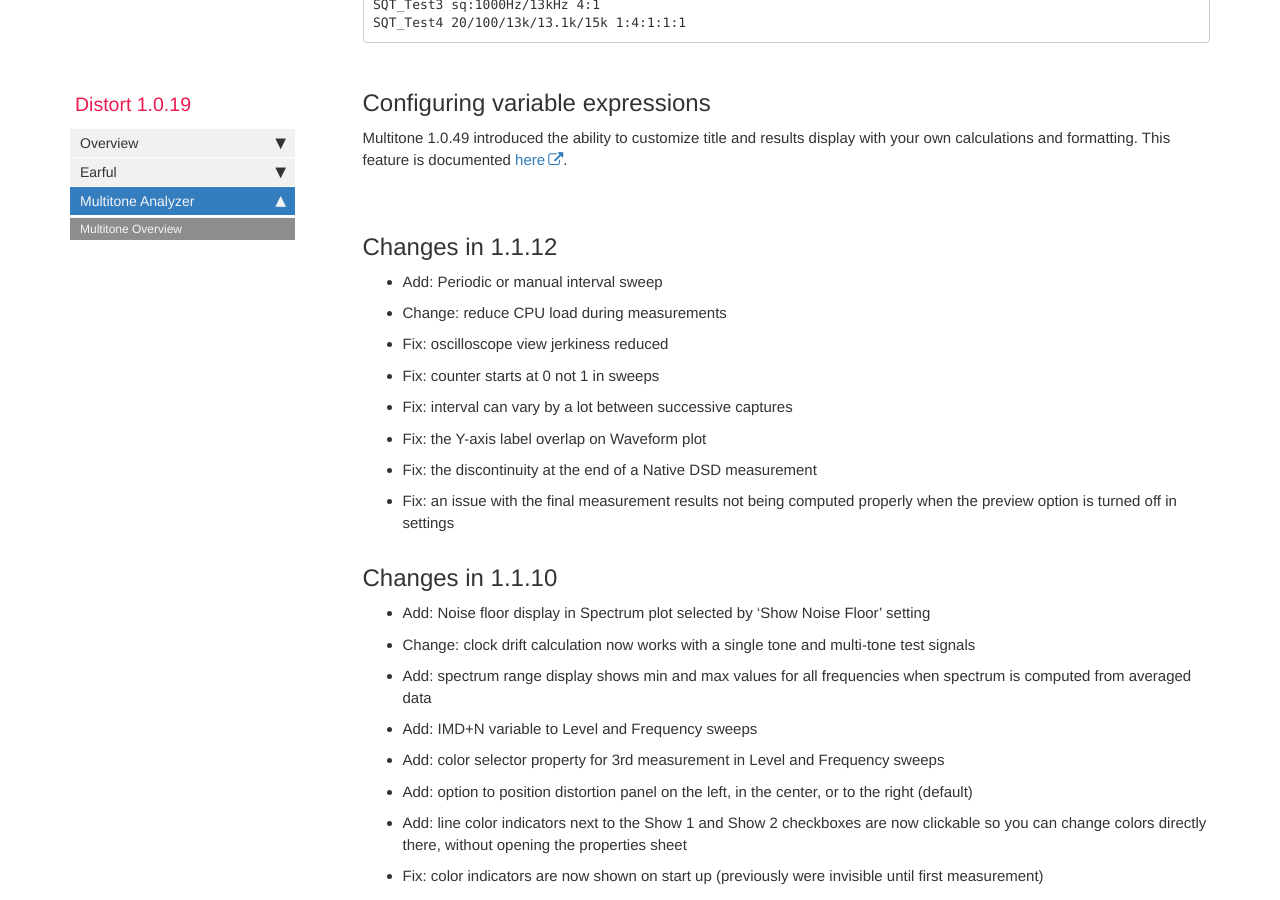
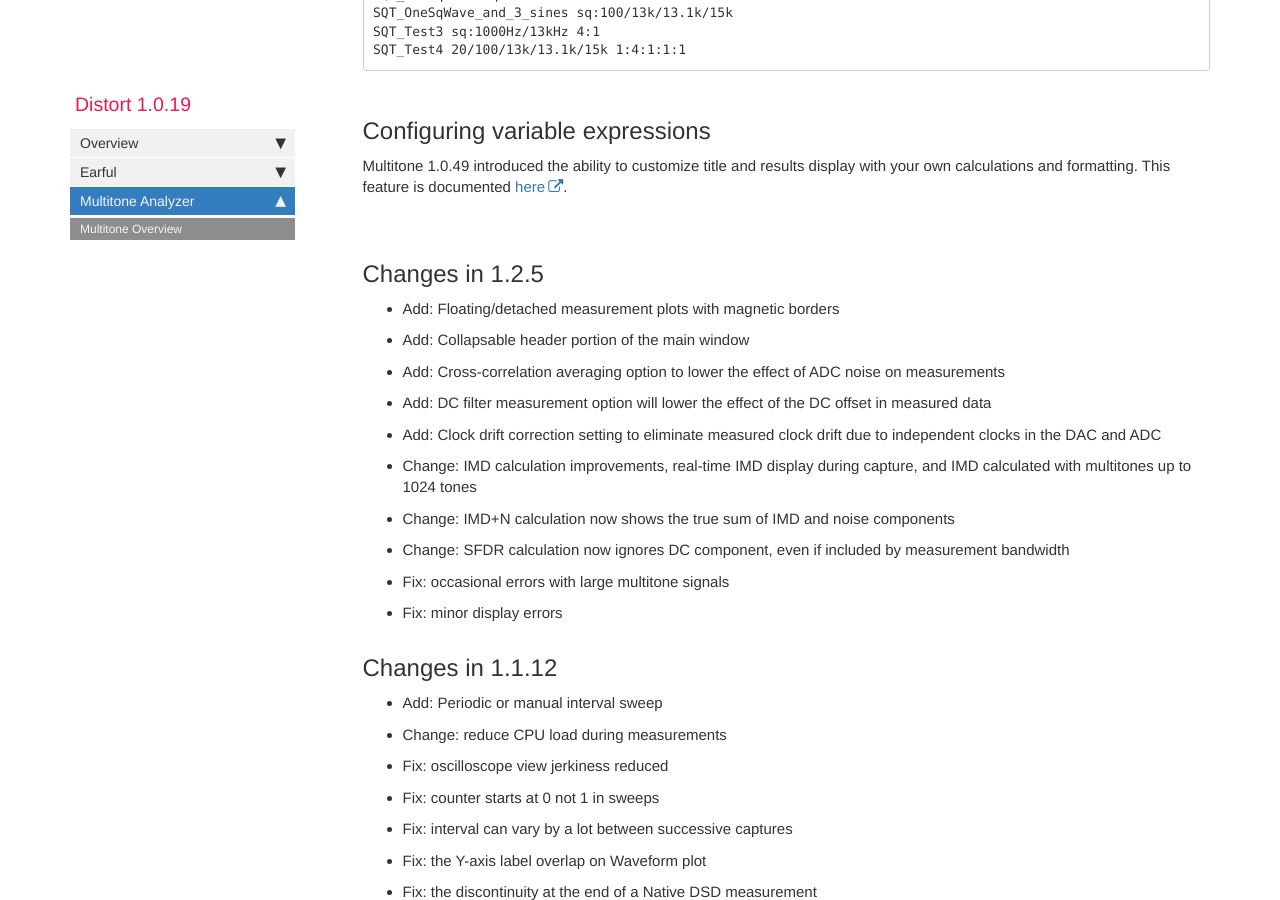
Before and after one commit to pkane2001/Distort, a Jekyll site: the page built from docs/multitone.md, in a window 1280 px wide and 900 px high, scrolled down 6946 px. Built offline with Jekyll 4.4.1, drawn with Linux system fonts in a browser that asks for light colours; nearby versions of some CDN libraries; our own code applies the rules of GitHub Pages for plain Markdown files; comment, search, counter and statistics services are not loaded; some of the changed text lies outside the part shown.

Commit message:
Multitone 1.2.5

```diff
--- a/docs/multitone.md
+++ b/docs/multitone.md
@@ -21,9 +21,9 @@ comments: true
 <br>
 
 ## Download Multitone
-<a href="MultitoneSetup.zip">Download Multitone for 64-bit Windows v1.1.12  &nbsp;&nbsp; <input type="image" id="ma" alt="Multitone" src="images/multitone_logo.png" width="30" align="top" />   </a>
+<a href="MultitoneSetup.zip">Download Multitone for 64-bit Windows v1.2.5  &nbsp;&nbsp; <input type="image" id="ma" alt="Multitone" src="images/multitone_logo.png" width="30" align="top" />   </a>
 
-<input type="hidden" id="version" name="version" value="1.1.12"/>
+<input type="hidden" id="version" name="version" value="1.2.5"/>
 
 
 
@@ -155,6 +155,17 @@ Multitone 1.0.49 introduced the ability to customize title and results display w
 <br>
 
 
+## Changes in 1.2.5
+* Add: Floating/detached measurement plots with magnetic borders
+* Add: Collapsable header portion of the main window
+* Add: Cross-correlation averaging option to lower the effect of ADC noise on measurements
+* Add: DC filter measurement option will lower the effect of the DC offset in measured data
+* Add: Clock drift correction setting to eliminate measured clock drift due to independent clocks in the DAC and ADC
+* Change: IMD calculation improvements, real-time IMD display during capture, and IMD calculated with multitones up to 1024 tones
+* Change: IMD+N calculation now shows the true sum of IMD and noise components
+* Change: SFDR calculation now ignores DC component, even if included by measurement bandwidth
+* Fix: occasional errors with large multitone signals
+* Fix: minor display errors
 
 ## Changes in 1.1.12
 * Add: Periodic or manual interval sweep
```
Also changed, not shown: other parts of docs/multitone.md (+1 -1 lines).
